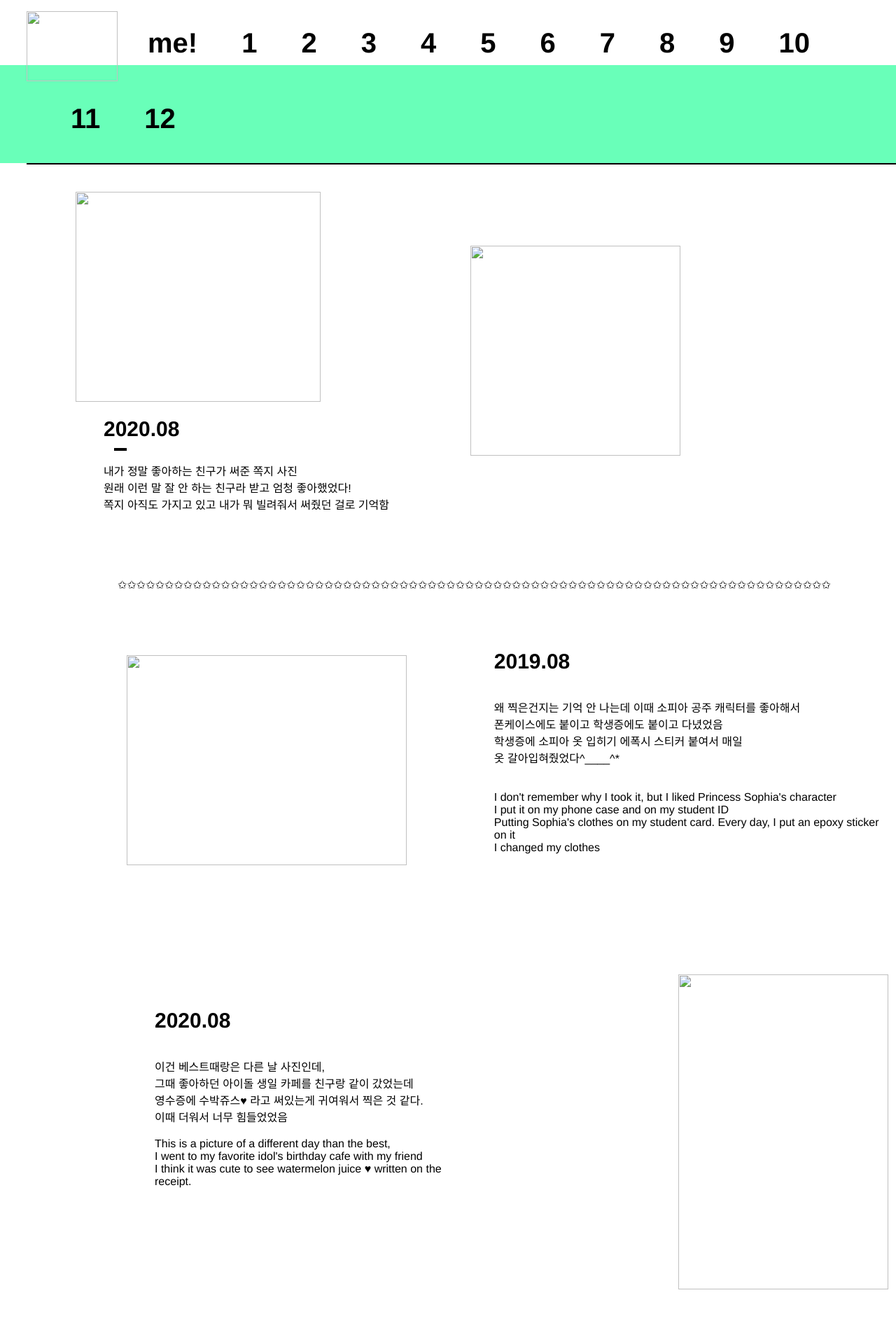
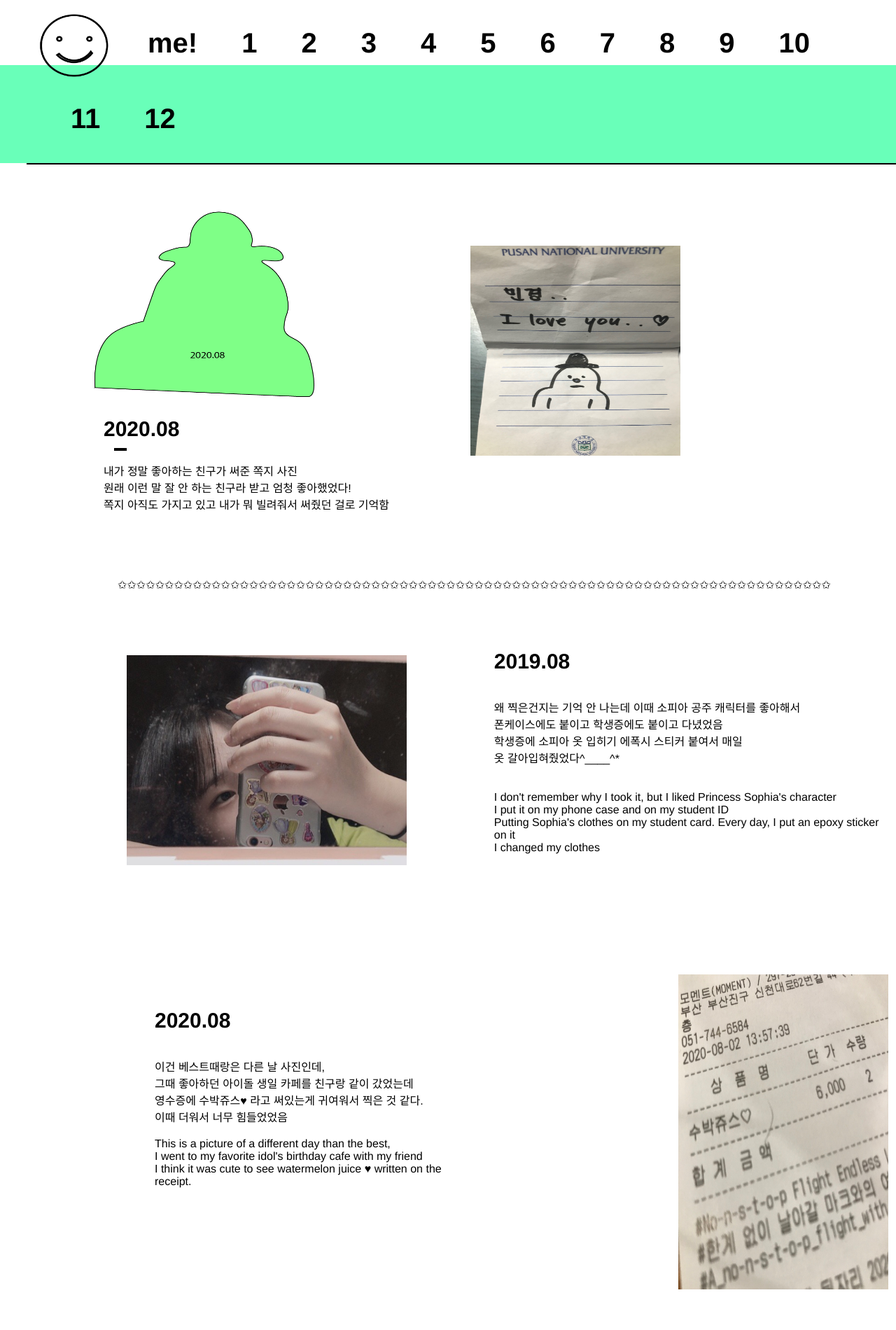
Before and after one commit to mmkkkkkkk/mmkkkkkkk.github.io, a plain HTML site: page aug.html in a window 1280 px wide. Shown: the top 1900 px of the page at 70% size. Drawn offline with Linux system fonts and the light colour scheme; files that its build step writes are made by us from their sources.

Commit message:
Update aug.html

```diff
--- a/aug.html
+++ b/aug.html
@@ -9,7 +9,7 @@
 <body>
     <div class="top">
         <div id="logo">
-            <a href="index.html"><img src="asset/title_logo2.png" width="130px" height="100px"></a>
+            <a href="index.html"><img src="./title_logo2.png" width="130px" height="100px"></a>
 
         </div>
         <div id="menu">
@@ -46,7 +46,7 @@
     <div class="pic">
         <div id="best_1">
             <div id="b">
-                <img src="asset/main_best7.png" width="350px" height="300px"><br><Br>
+                <img src="./main_best7.png" width="350px" height="300px"><br><Br>
             </div>
 
 
@@ -57,7 +57,7 @@
         </div>
         <br>
         <div id="bestt">
-            <img src="asset/08/20._08.jpeg" width="300px" height="300px">
+            <img src="./20._08.jpeg" width="300px" height="300px">
         </div>
     </div>
 
@@ -74,7 +74,7 @@
         <div id="table_d">
             <table>
                 <tr>
-                    <Td><br><br><Br><img src="asset/08/19,08.JPG" width="400px" height="300px"></Td>
+                    <Td><br><br><Br><img src="./19,08.JPG" width="400px" height="300px"></Td>
                     <td>
                         <br><Br><br><br>
                         <p id="text1">2019.08</p>
@@ -114,7 +114,7 @@
 
                     <td id="pic2">
                         <Br><br><br><Br><br><br>
-                        <img src="asset/08/20.08-2.jpeg" width="300px" height="450px">
+                        <img src="./20.08-2.jpeg" width="300px" height="450px">
 
                     </td>
 
@@ -126,7 +126,7 @@
                 </tr>
 
                 <tr>
-                    <Td><br><br><BR><br><img src="asset/08/21.08.JPG" width="400px" height="500px"> </Td>
+                    <Td><br><br><BR><br><img src="./21.08.JPG" width="400px" height="500px"> </Td>
                     <td>
                         <br><br><br><br>
                         <p id="text1">2021.08</p>
@@ -140,7 +140,7 @@
                 </tr>
 
                 <tr>
-                    <Td><br><br><br><br><Br><Br><br><br><img src="asset/08/23.08.JPG" width="320px" height="250px"> </Td>
+                    <Td><br><br><br><br><Br><Br><br><br><img src="./23.08.JPG" width="320px" height="250px"> </Td>
                     <td>
                         <Br><br><Br><br><br><br><br><br>
                         <p id="text1">2023.08</p>
```
